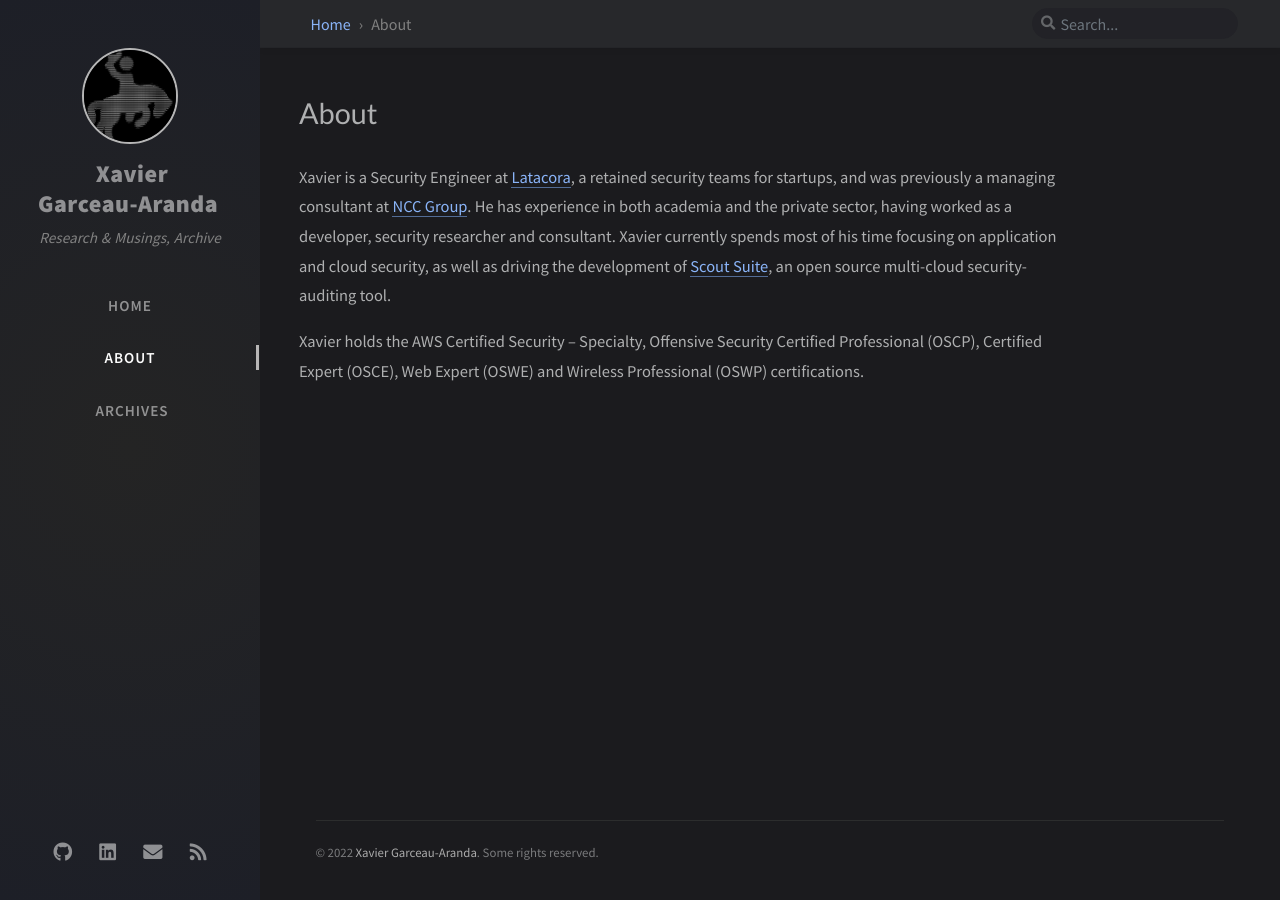
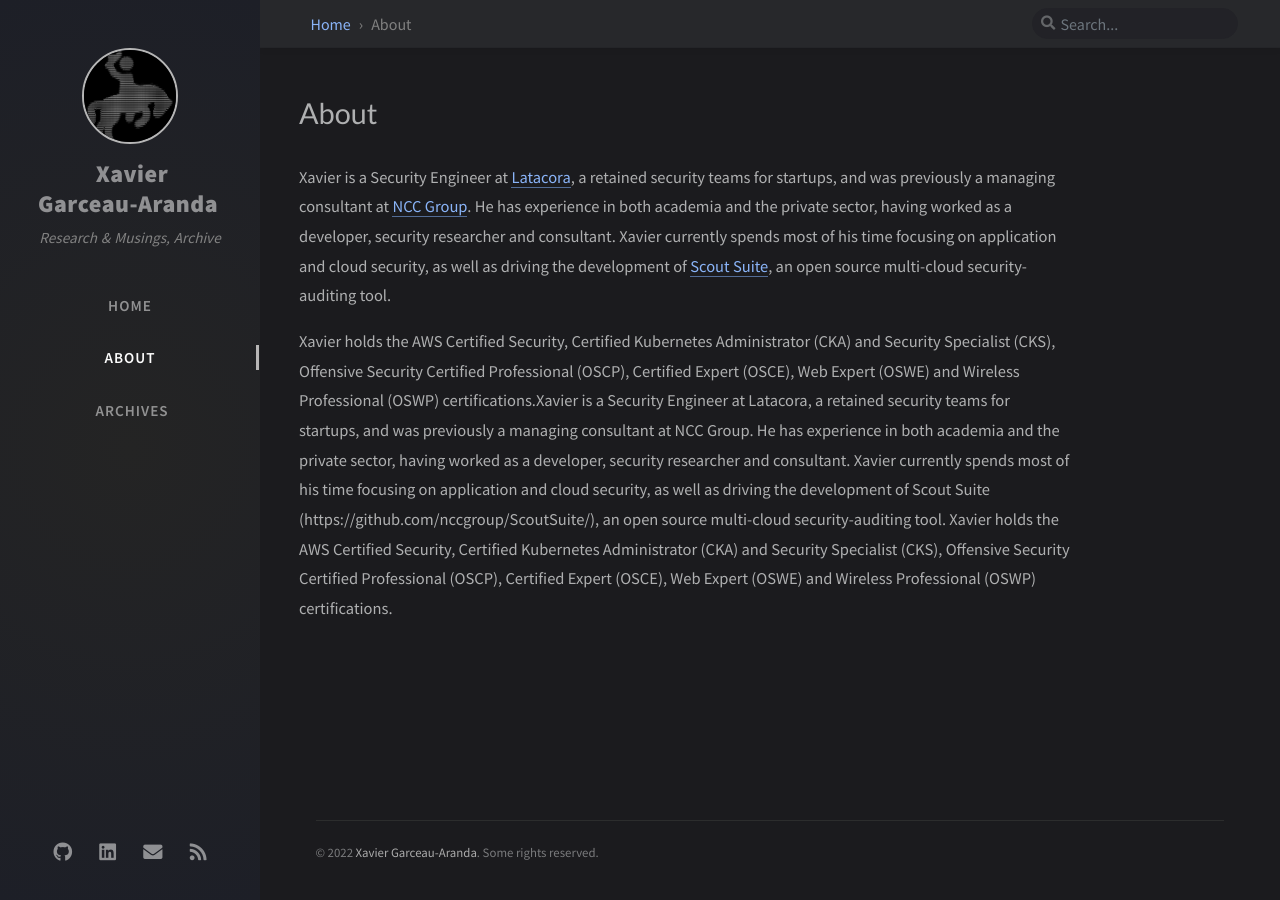
Before and after one commit to x4v13r64/infosec.rodeo, a Jekyll site: the page built from tabs/about.md, in a window 1280 px wide. Built offline with Jekyll 4.4.1, drawn with Linux system fonts in a browser that asks for light colours; nearby versions of some CDN libraries; comment, search, counter and statistics services are not loaded.

Commit message:
Update certs

```diff
--- a/tabs/about.md
+++ b/tabs/about.md
@@ -10,4 +10,4 @@ title: About
 
 Xavier is a Security Engineer at [Latacora](https://latacora.com), a retained security teams for startups, and was previously a managing consultant at [NCC Group](https://nccgroup.com). He has experience in both academia and the private sector, having worked as a developer, security researcher and consultant. Xavier currently spends most of his time focusing on application and cloud security, as well as driving the development of [Scout Suite](https://github.com/nccgroup/ScoutSuite/), an open source multi-cloud security-auditing tool.
 
-Xavier holds the AWS Certified Security – Specialty, Offensive Security Certified Professional (OSCP), Certified Expert (OSCE), Web Expert (OSWE) and Wireless Professional (OSWP) certifications.
+Xavier holds the AWS Certified Security, Certified Kubernetes Administrator (CKA) and Security Specialist (CKS), Offensive Security Certified Professional (OSCP), Certified Expert (OSCE), Web Expert (OSWE) and Wireless Professional (OSWP) certifications.Xavier is a Security Engineer at Latacora, a retained security teams for startups, and was previously a managing consultant at NCC Group. He has experience in both academia and the private sector, having worked as a developer, security researcher and consultant. Xavier currently spends most of his time focusing on application and cloud security, as well as driving the development of Scout Suite (https://github.com/nccgroup/ScoutSuite/), an open source multi-cloud security-auditing tool. Xavier holds the AWS Certified Security, Certified Kubernetes Administrator (CKA) and Security Specialist (CKS), Offensive Security Certified Professional (OSCP), Certified Expert (OSCE), Web Expert (OSWE) and Wireless Professional (OSWP) certifications.
```
